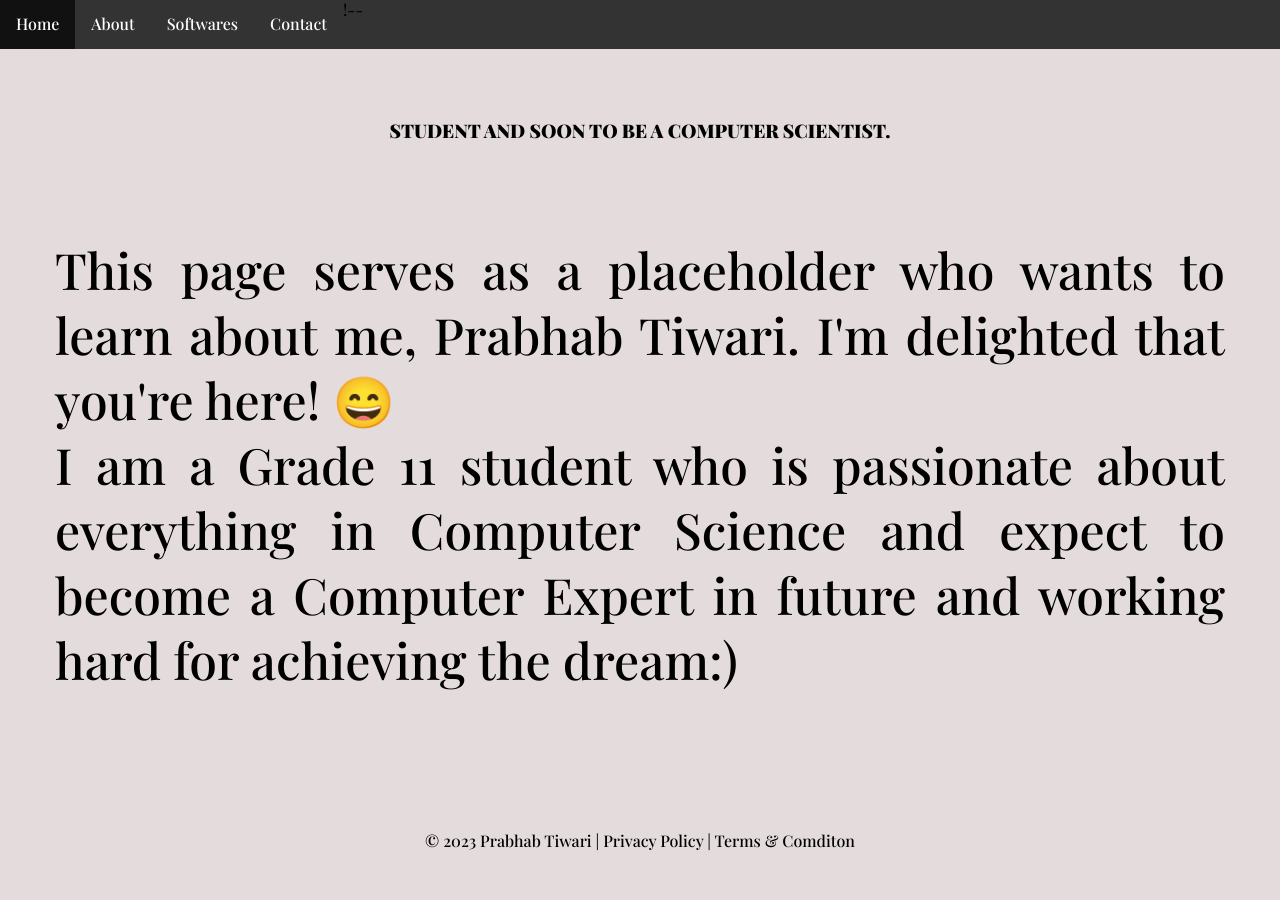
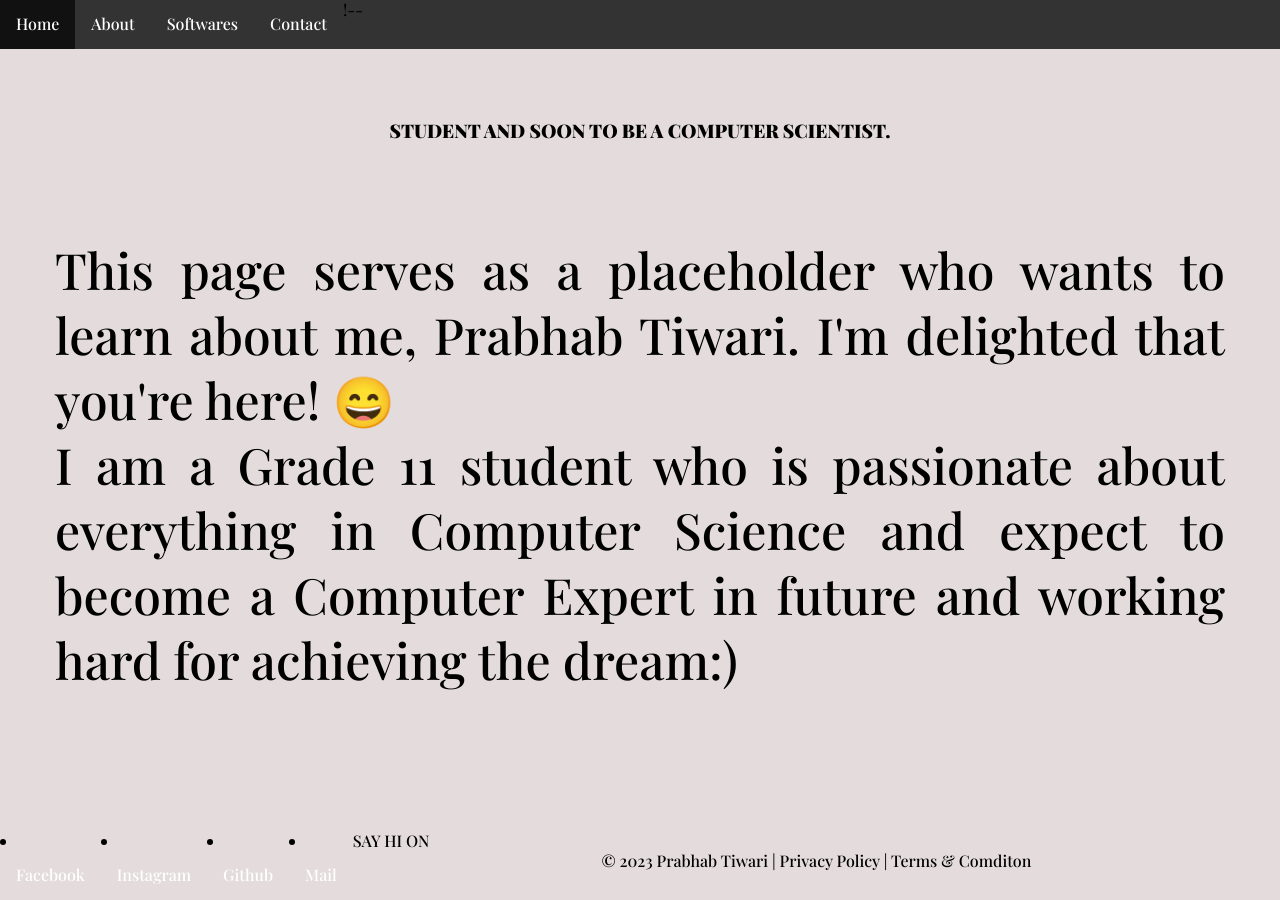
Before and after one commit to PrabhabTiwari/website, a Jekyll site: the page built from index.html, in a window 1280 px wide and 900 px high, scrolled down 1035 px. Built offline with Jekyll 4.4.1, drawn with Linux system fonts in a browser that asks for light colours; before the commit the page ends 1886 px from its top, so only the background shows below that.

Commit message:
Update footer.html

```diff
--- a/_includes/footer.html
+++ b/_includes/footer.html
@@ -3,7 +3,13 @@
   text-align: center;
   font-weight: bold;
 </style>
-
+<div class="leftalign">
+SAY HI ON
+<li> <a href="https://www.facebook.com/tiwariprabhab"> Facebook </a> </li>
+<li> <a href="https://www.instagram.com/tiwari_prabhab/"> Instagram </a> </li>
+<li> <a href="https://github.com/PrabhabTiwari"> Github </a>  </li>
+ <li> <a href="mailto:"t.prabhab@gmail.com"> Mail </a>   </li>
+</div>
 <div class="center">
 ©  2023  Prabhab  Tiwari |  Privacy Policy | Terms & Comditon </div>
 </h10>
```
